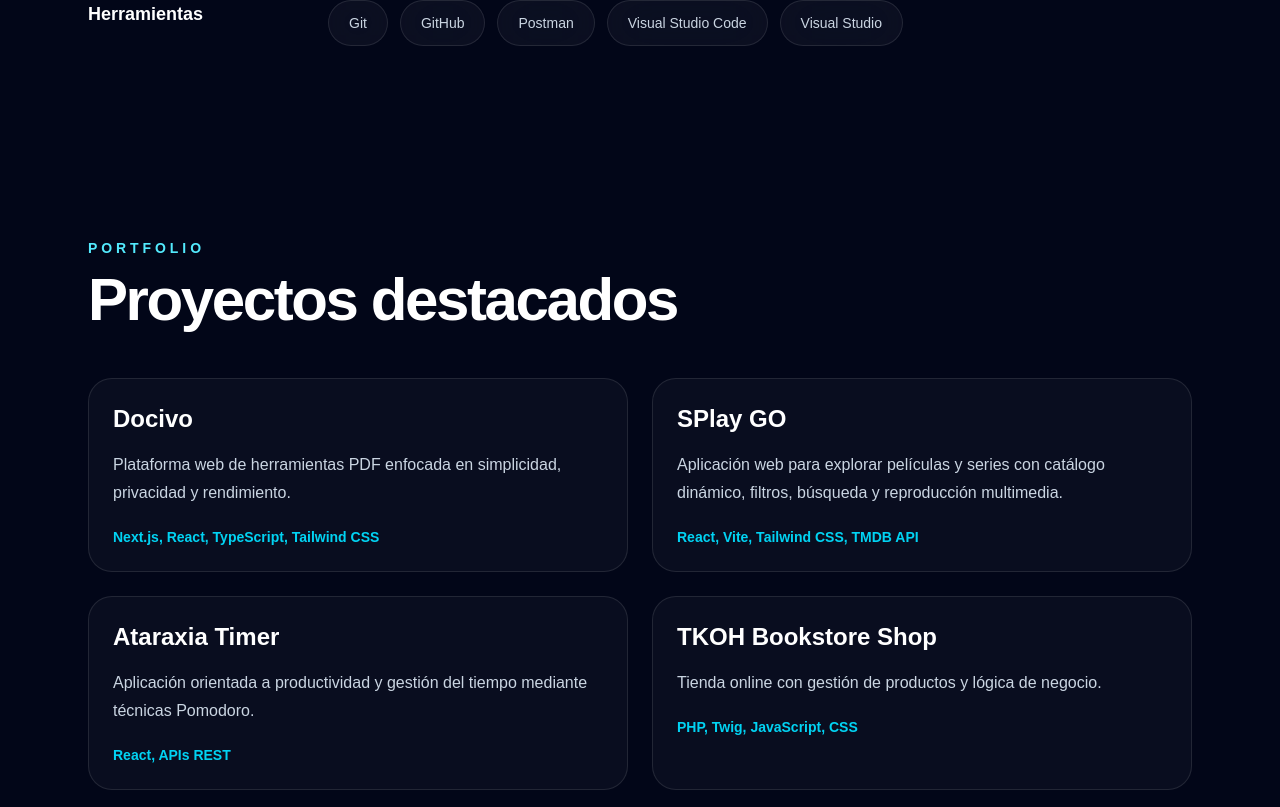
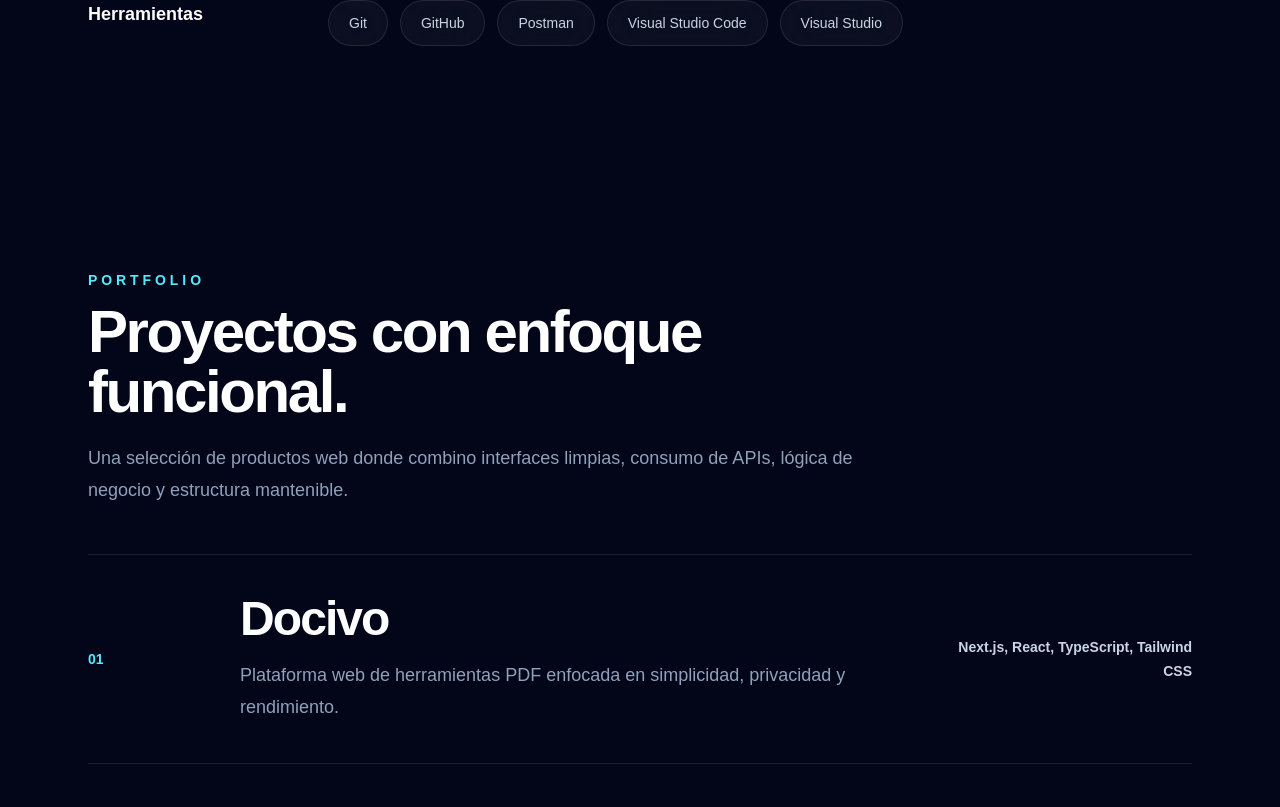
Before and after one commit to VaCris/portfolio, a Next.js app: page / in a window 1280 px wide. Shown: the part 2597-3404 px from the top of the page. Built offline with nearby package versions, Linux system fonts and the light colour scheme.

Commit message:
style: redesign projects as editorial list

```diff
--- a/components/sections/ProjectsSection.tsx
+++ b/components/sections/ProjectsSection.tsx
@@ -3,18 +3,33 @@ import { SectionTitle } from "@/components/ui/SectionTitle";
 
 export function ProjectsSection() {
   return (
-    <section id="proyectos" className="mx-auto max-w-6xl px-6 py-20">
-      <SectionTitle eyebrow="Portfolio" title="Proyectos destacados" />
+    <section id="proyectos" className="mx-auto max-w-6xl px-6 py-28">
+      <SectionTitle
+        eyebrow="Portfolio"
+        title="Proyectos con enfoque funcional."
+        description="Una selección de productos web donde combino interfaces limpias, consumo de APIs, lógica de negocio y estructura mantenible."
+      />
 
-      <div className="grid gap-6 md:grid-cols-2">
-        {projects.map((project) => (
+      <div className="divide-y divide-white/10 border-y border-white/10">
+        {projects.map((project, index) => (
           <article
             key={project.name}
-            className="group rounded-3xl border border-white/10 bg-white/[0.03] p-6 transition duration-300 hover:-translate-y-1 hover:bg-white/[0.06]"
+            className="group grid gap-8 py-10 transition md:grid-cols-[120px_1fr_260px] md:items-center"
           >
-            <h3 className="text-2xl font-bold text-white">{project.name}</h3>
-            <p className="mt-4 leading-7 text-slate-300">{project.description}</p>
-            <p className="mt-5 text-sm font-semibold text-cyan-400">
+            <span className="text-sm font-bold text-cyan-300">
+              0{index + 1}
+            </span>
+
+            <div>
+              <h3 className="text-3xl font-black tracking-[-0.04em] text-white transition group-hover:text-cyan-100 md:text-5xl">
+                {project.name}
+              </h3>
+              <p className="mt-4 max-w-2xl text-lg leading-8 text-slate-400">
+                {project.description}
+              </p>
+            </div>
+
+            <p className="text-sm font-semibold leading-6 text-slate-300 md:text-right">
               {project.stack}
             </p>
           </article>
```
